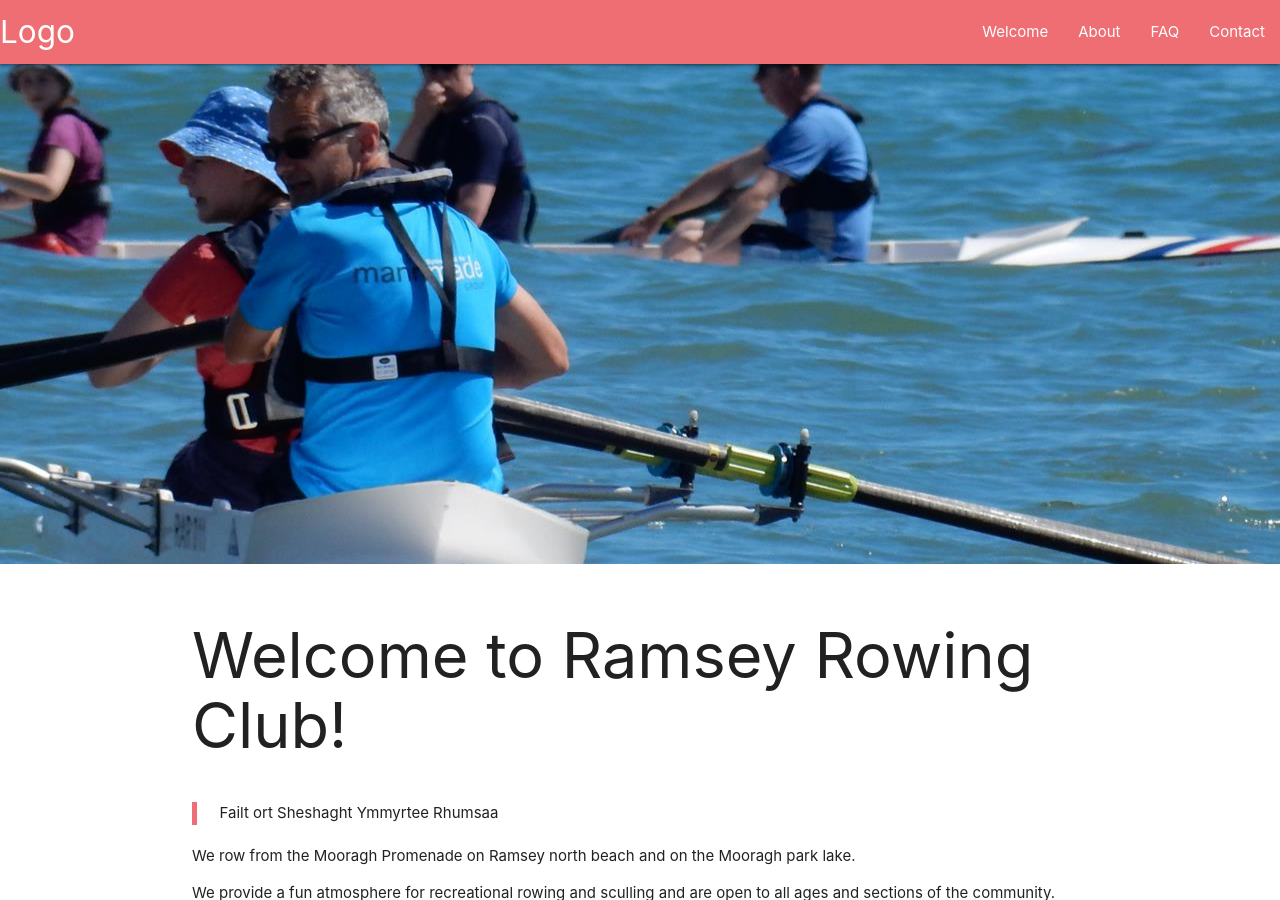
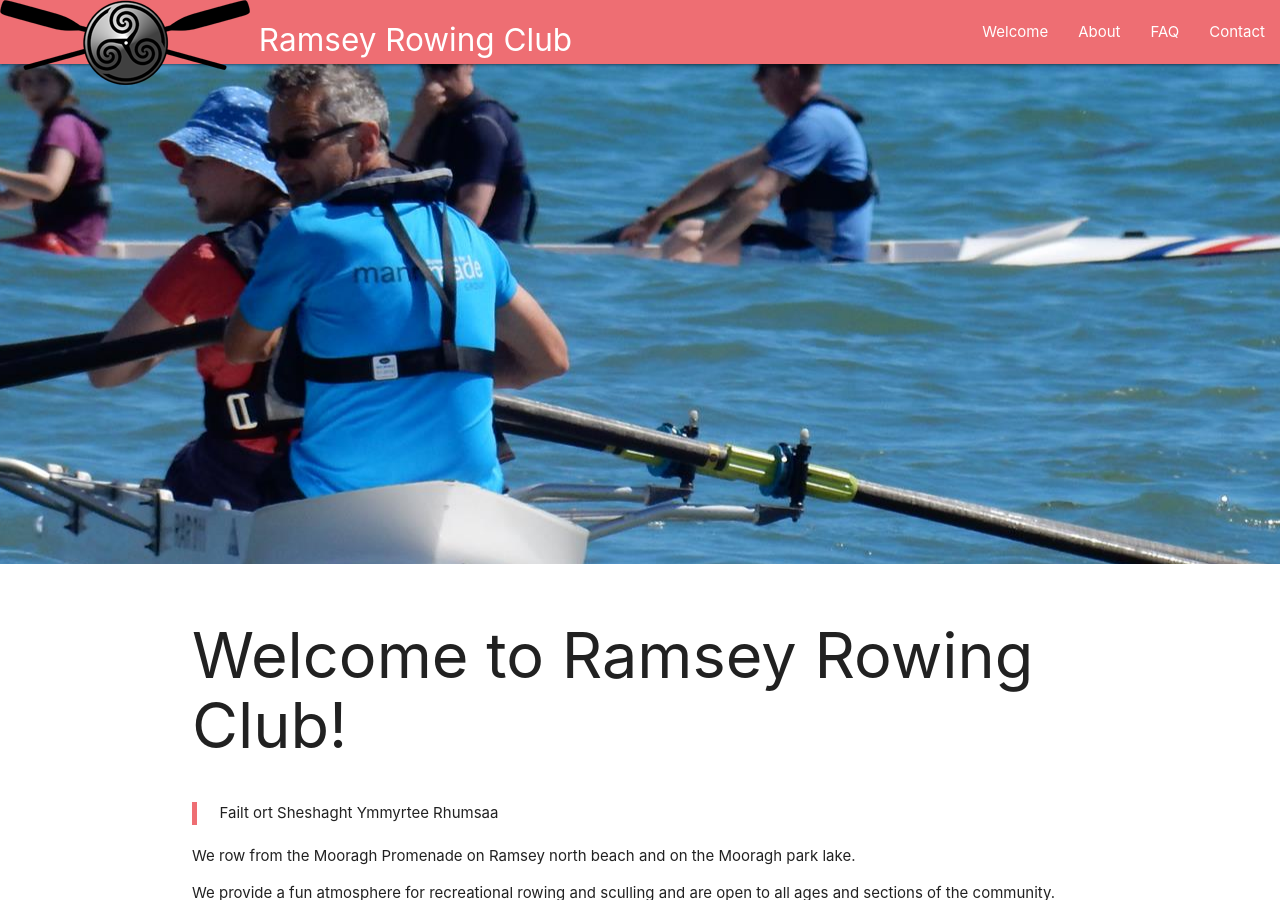
Before and after one commit to RobCrichton/ramseyrowingclub.org, a Jekyll site: the page built from site/index.html, in a window 1280 px wide and 900 px high. Built offline with Jekyll 4.4.1, drawn with Linux system fonts in a browser that asks for light colours.

Commit message:
update logo

```diff
--- a/site/index.html
+++ b/site/index.html
@@ -8,7 +8,9 @@ title: Ramsey Rowing Club
 <div class="navbar-fixed">
   <nav>
       <div class="nav-wrapper">
-        <a href="#!" class="brand-logo">Logo</a>
+        <a href="#!" class="brand-logo">
+          <img src="assets/images/Shield-No-Title.png" alt="Ramsey Rowing Club" class="responsive-img" style="max-height: 85px; vertical-align: middle;"> Ramsey Rowing Club
+        </a>
         <a href="#" data-target="mobile-demo" class="sidenav-trigger"><i class="material-icons">menu</i></a>
         <ul class="right hide-on-med-and-down">
           {% for page in sections %}
```
